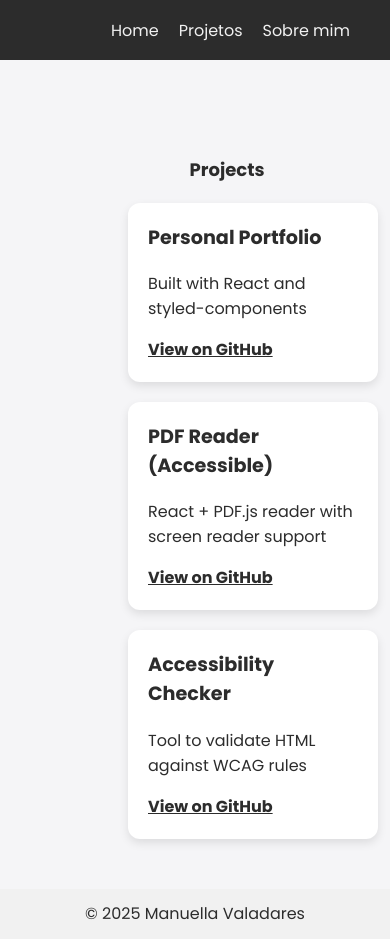
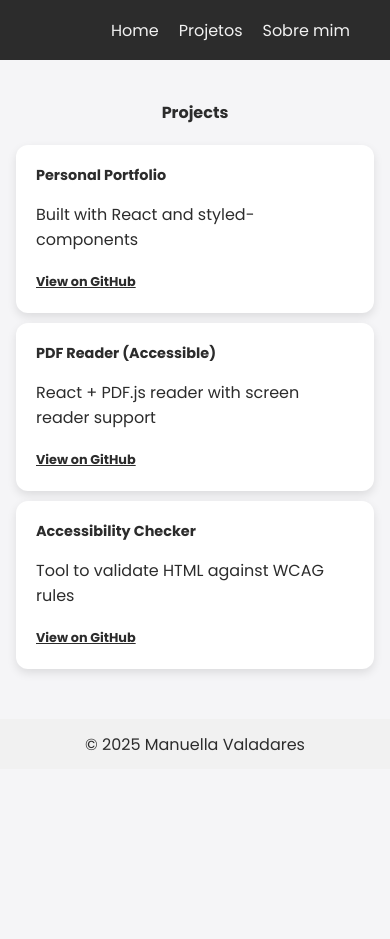
Before and after one commit to manuvaladares/portfolio, a React (Vite) app: page /personal-portifolio/Projects in a window 390 px wide. After the commit the page ends 844 px from the top, so only its background shows below. Built offline with nearby package versions, Linux system fonts and the light colour scheme.

Commit message:
ajuste de responsividade na aba de projetos

```diff
--- a/src/pages/Projects/styled.js
+++ b/src/pages/Projects/styled.js
@@ -2,6 +2,18 @@ import styled from 'styled-components';
 
 export const Projetos = styled.section`
   margin: 6rem 4rem 2.5rem 8rem;
+
+  @media (max-width: 1024px) {
+    margin: 4rem 2rem;
+  }
+
+  @media (max-width: 768px) {
+    margin: 3rem 1rem;
+  }
+
+  @media (max-width: 480px) {
+    margin: 2rem 1rem;
+  }
 `;
 
 export const SectionTitle = styled.h3`
@@ -12,6 +24,11 @@ export const SectionTitle = styled.h3`
 
   @media (max-width: 768px) {
     font-size: 18px;
+    text-align: center; /* Centraliza o título em telas menores */
+  }
+
+  @media (max-width: 480px) {
+    font-size: 16px;
   }
 `;
 
@@ -21,13 +38,23 @@ export const ProjectsGrid = styled.div`
   gap: 20px;
   max-width: 1000px;
   margin: 20px auto;
+
+  @media (max-width: 768px) {
+    grid-template-columns: repeat(auto-fit, minmax(200px, 1fr));
+    gap: 15px;
+  }
+
+  @media (max-width: 480px) {
+    grid-template-columns: 1fr; /* Uma coluna em telas muito pequenas */
+    gap: 10px;
+  }
 `;
 
 export const ProjectCard = styled.div`
   background-color: white;
   padding: 20px;
   border-radius: 12px;
-  box-shadow: 0 4px 10px rgba(0,0,0,0.1);
+  box-shadow: 0 4px 10px rgba(0, 0, 0, 0.1);
   text-align: left;
   transition: transform 0.2s ease;
 
@@ -38,6 +65,14 @@ export const ProjectCard = styled.div`
   h3 {
     margin-top: 0;
     font-size: 1.2rem;
+
+    @media (max-width: 768px) {
+      font-size: 1rem;
+    }
+
+    @media (max-width: 480px) {
+      font-size: 0.9rem;
+    }
   }
 
   a {
@@ -48,5 +83,13 @@ export const ProjectCard = styled.div`
     &:hover {
       text-decoration: underline;
     }
+
+    @media (max-width: 768px) {
+      font-size: 0.9rem;
+    }
+
+    @media (max-width: 480px) {
+      font-size: 0.8rem;
+    }
   }
 `;
```
